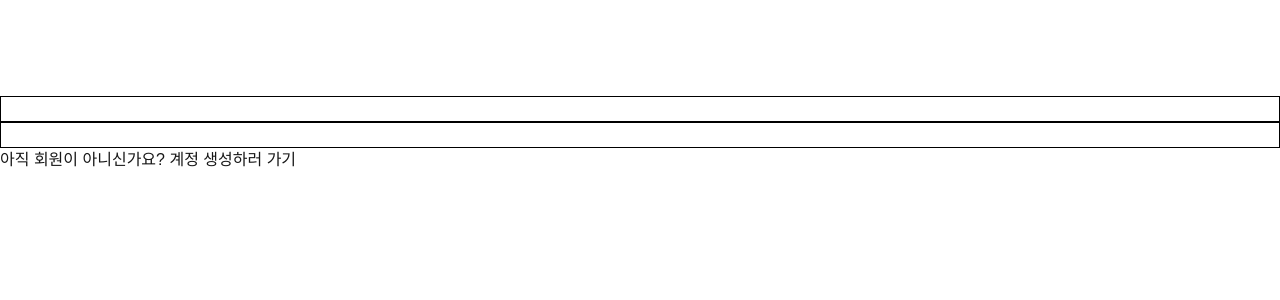
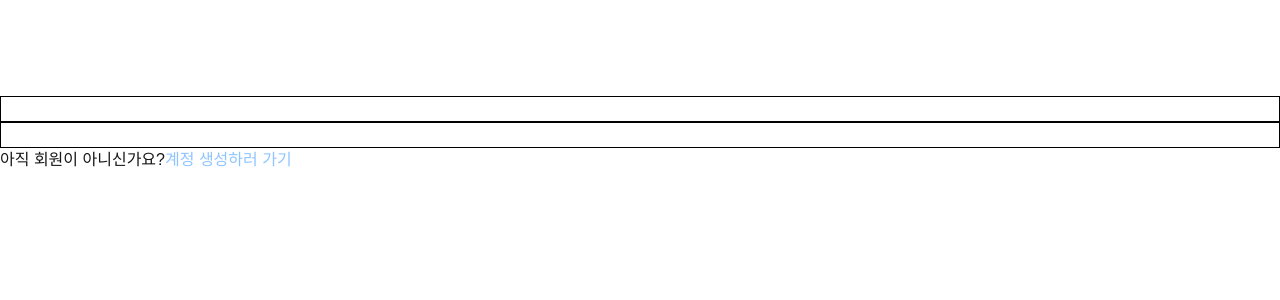
Before and after one commit to Nigihayami-Kohaku-Nushi-With-Chihiro/random-chating-project-frontend, a Next.js app: page /login in a window 1280 px wide. Shown: the top 300 px of the page. Built offline with nearby package versions, Linux system fonts and the light colour scheme.

Commit message:
style(/login): Add text decoration

```diff
--- a/src/app/login/page.tsx
+++ b/src/app/login/page.tsx
@@ -41,7 +41,10 @@ const Login: React.FC = () => {
          </form>
 
          <p>
-            아직 회원이 아니신가요? <Link href={"/register"}>계정 생성하러 가기</Link>
+            아직 회원이 아니신가요?
+            <Link href={"/register"} className="text-blue-300">
+               계정 생성하러 가기
+            </Link>
          </p>
       </>
    );
```
